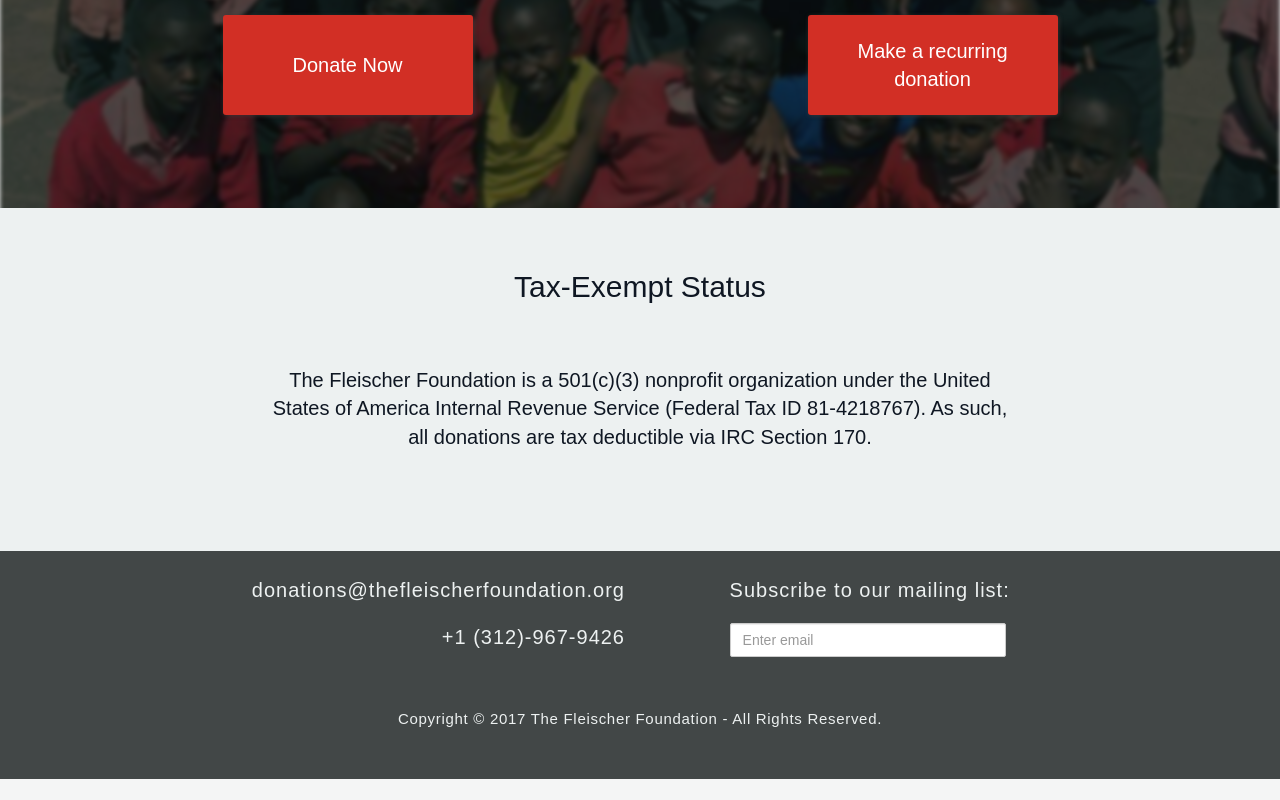
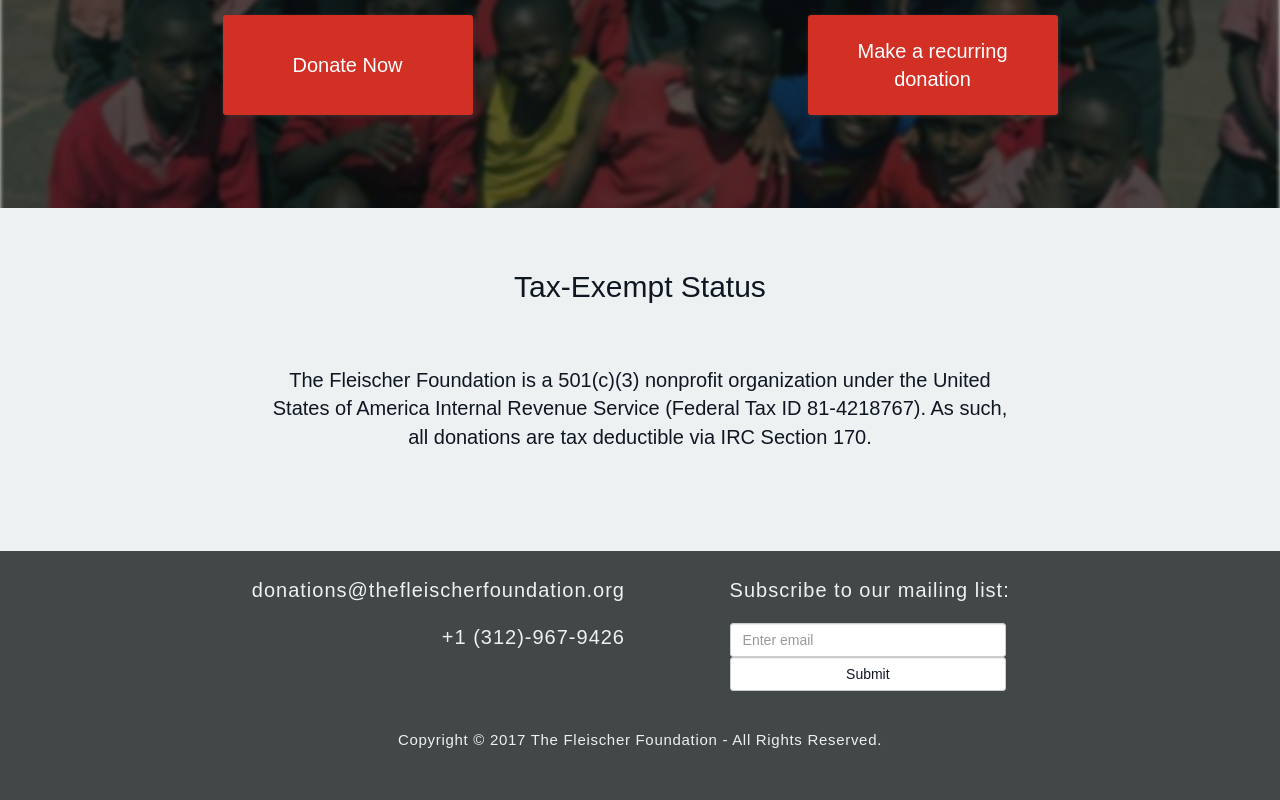
Before and after one commit to ncmine13/fleischerfoundSite, a website: page Contribute.html in a window 1280 px wide. Shown: the part 497-1297 px from the top of the page. Before the commit the page ends 1276 px from the top, so only its background shows below. Drawn offline with nearby package versions, Linux system fonts and the light colour scheme.

Commit message:
added submit button

```diff
--- a/Contribute.html
+++ b/Contribute.html
@@ -67,6 +67,7 @@
 			<div class="col-sm-6 subscription">
 				<p>Subscribe to our mailing list:</p>
 				<input type="email" class="form-control" placeholder="Enter email">
+				<input type="submit" class="form-control">
 			</div>
 		</div>
 		<div class="row text-center copyright">
--- a/styles/styles.less
+++ b/styles/styles.less
@@ -266,7 +266,8 @@ body {
 				}
 				input {
 					width:60%;
-					border-radius: 2px;
+					border-radius: 3px;
+					color: @darkBlue;
 				}
 			}
 			.emailAddress {
```
Also changed, not shown: styles/styles.css.
